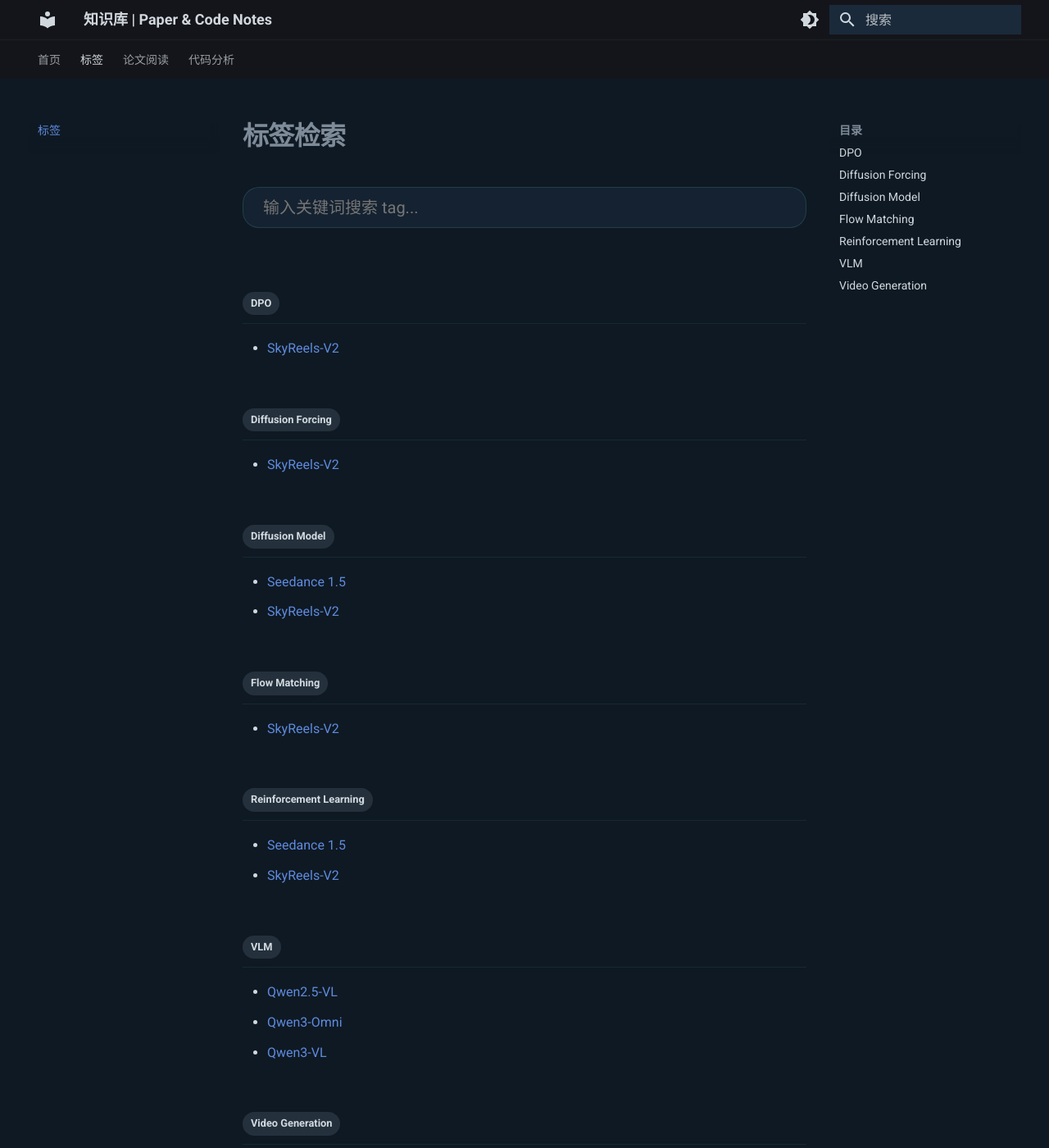
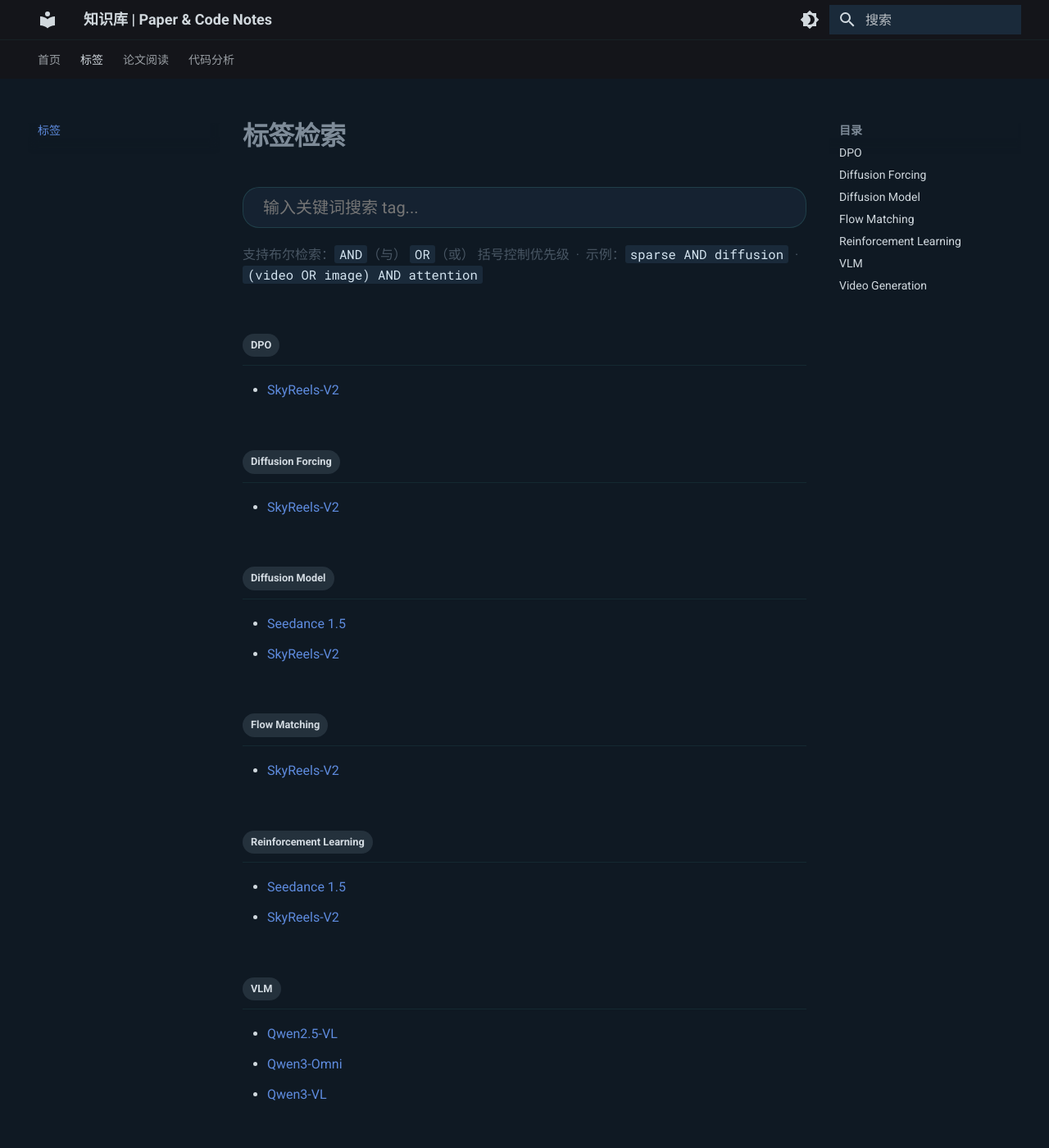
Before and after one commit to YouHuang67/paper-code-notes, an MkDocs documentation site: the page built from docs/tags.md, in a window 1280 px wide and 1400 px high. Shown: the whole window at 82% size. Built offline with MkDocs 1.6.1 and Material for MkDocs 9.7.7, drawn with Linux system fonts in a browser that asks for light colours; some of the changed lines change nothing that is shown.

Commit message:
update: boolean tag search (AND/OR/parens) + default arxiv sort

```diff
--- a/docs/javascripts/tag_search.js
+++ b/docs/javascripts/tag_search.js
@@ -4,9 +4,18 @@
   var sortControls = document.getElementById("tag-sort-controls");
   if (!input || !results) return;
 
+  // Inject search hint below input
+  var hint = document.createElement("div");
+  hint.className = "tag-search-hint";
+  hint.innerHTML =
+    "支持布尔检索：<code>AND</code>（与）&nbsp;<code>OR</code>（或）&nbsp;括号控制优先级" +
+    " &nbsp;·&nbsp; 示例：<code>sparse AND diffusion</code> &nbsp;·&nbsp;" +
+    " <code>(video OR image) AND attention</code>";
+  input.parentNode.insertBefore(hint, input.nextSibling);
+
   var docs = [];
   var lastResults = [];
-  var currentSort = "relevance";
+  var currentSort = "arxiv";
 
   var scripts = document.getElementsByTagName("script");
   var siteBase = "";
@@ -29,55 +38,157 @@
       results.innerHTML = '<p class="tag-search-error">索引加载失败</p>';
     });
 
+  // Sync button active state with currentSort default
   var buttons = sortControls ? sortControls.querySelectorAll(".sort-btn") : [];
   for (var i = 0; i < buttons.length; i++) {
-    buttons[i].addEventListener("click", function () {
-      for (var j = 0; j < buttons.length; j++) buttons[j].classList.remove("active");
-      this.classList.add("active");
-      currentSort = this.getAttribute("data-sort");
-      renderResults(lastResults);
-    });
+    (function (btn) {
+      btn.classList.toggle("active", btn.getAttribute("data-sort") === currentSort);
+      btn.addEventListener("click", function () {
+        for (var j = 0; j < buttons.length; j++) buttons[j].classList.remove("active");
+        this.classList.add("active");
+        currentSort = this.getAttribute("data-sort");
+        renderResults(lastResults);
+      });
+    })(buttons[i]);
   }
 
+  // ── Boolean query parser ──────────────────────────────────────────────────
+  //
+  // Grammar:
+  //   Expr   = Or
+  //   Or     = And ( OR And )*
+  //   And    = Factor ( [AND] Factor )*   (AND keyword or implicit adjacency)
+  //   Factor = LPAREN Expr RPAREN | TERM
+  //
+  // A TERM matches a doc tag if the tag (lowercase) contains the term.
+
+  function tokenize(query) {
+    var tokens = [];
+    var i = 0;
+    while (i < query.length) {
+      if (/\s/.test(query[i])) { i++; continue; }
+      if (query[i] === "(") { tokens.push({ type: "LPAREN" }); i++; continue; }
+      if (query[i] === ")") { tokens.push({ type: "RPAREN" }); i++; continue; }
+      var j = i;
+      while (j < query.length && !/\s/.test(query[j]) && query[j] !== "(" && query[j] !== ")") j++;
+      var word = query.slice(i, j);
+      var up = word.toUpperCase();
+      if (up === "AND") tokens.push({ type: "AND" });
+      else if (up === "OR") tokens.push({ type: "OR" });
+      else tokens.push({ type: "TERM", value: word });
+      i = j;
+    }
+    return tokens;
+  }
+
+  function buildAST(tokens) {
+    var pos = 0;
+
+    function peek() { return tokens[pos]; }
+    function consume() { return tokens[pos++]; }
+
+    function parseExpr() { return parseOr(); }
+
+    function parseOr() {
+      var left = parseAnd();
+      while (peek() && peek().type === "OR") {
+        consume();
+        var right = parseAnd();
+        left = { type: "OR", left: left, right: right };
+      }
+      return left;
+    }
+
+    function parseAnd() {
+      var left = parseFactor();
+      while (peek() && peek().type !== "OR" && peek().type !== "RPAREN") {
+        if (peek().type === "AND") {
+          consume();
+        } else if (peek().type !== "TERM" && peek().type !== "LPAREN") {
+          break;
+        }
+        var right = parseFactor();
+        if (!right) break;
+        left = { type: "AND", left: left, right: right };
+      }
+      return left;
+    }
+
+    function parseFactor() {
+      var t = peek();
+      if (!t) return null;
+      if (t.type === "LPAREN") {
+        consume();
+        var expr = parseExpr();
+        if (peek() && peek().type === "RPAREN") consume();
+        return expr;
+      }
+      if (t.type === "TERM") {
+        consume();
+        return { type: "TERM", value: t.value };
+      }
+      return null;
+    }
+
+    return parseExpr();
+  }
+
+  function evalAST(node, tags) {
+    if (!node) return { match: false, matchedTags: [] };
+
+    if (node.type === "TERM") {
+      var term = node.value;
+      var matched = tags.filter(function (tag) {
+        return tag.toLowerCase().indexOf(term) !== -1;
+      });
+      return { match: matched.length > 0, matchedTags: matched };
+    }
+
+    if (node.type === "AND") {
+      var l = evalAST(node.left, tags);
+      var r = evalAST(node.right, tags);
+      if (l.match && r.match) {
+        var combined = l.matchedTags.slice();
+        r.matchedTags.forEach(function (t) { if (combined.indexOf(t) === -1) combined.push(t); });
+        return { match: true, matchedTags: combined };
+      }
+      return { match: false, matchedTags: [] };
+    }
+
+    if (node.type === "OR") {
+      var l = evalAST(node.left, tags);
+      var r = evalAST(node.right, tags);
+      var combined = l.matchedTags.slice();
+      r.matchedTags.forEach(function (t) { if (combined.indexOf(t) === -1) combined.push(t); });
+      return { match: l.match || r.match, matchedTags: combined };
+    }
+
+    return { match: false, matchedTags: [] };
+  }
+
+  // ── Search handler ────────────────────────────────────────────────────────
+
   input.addEventListener("input", function () {
-    var query = input.value.trim().toLowerCase();
-    if (!query) {
+    var raw = input.value.trim();
+    if (!raw) {
       results.innerHTML = "";
       if (sortControls) sortControls.style.display = "none";
       lastResults = [];
       return;
     }
 
-    var exact = [];
-    var fuzzy = [];
+    var tokens = tokenize(raw.toLowerCase());
+    var ast = buildAST(tokens);
 
+    var matched = [];
     docs.forEach(function (doc) {
-      var matchedTags = [];
-      var isExact = false;
-
-      doc.tags.forEach(function (tag) {
-        var tagLower = tag.toLowerCase();
-        if (tagLower === query) {
-          matchedTags.push(tag);
-          isExact = true;
-        } else if (tagLower.indexOf(query) !== -1) {
-          matchedTags.push(tag);
-        }
-      });
-
-      if (matchedTags.length > 0) {
-        var item = { doc: doc, matchedTags: matchedTags, isExact: isExact };
-        if (isExact) {
-          exact.push(item);
-        } else {
-          fuzzy.push(item);
-        }
-      }
+      var ev = evalAST(ast, doc.tags);
+      if (ev.match) matched.push({ doc: doc, matchedTags: ev.matchedTags });
     });
 
-    lastResults = exact.concat(fuzzy);
+    lastResults = matched;
 
-    if (lastResults.length === 0) {
+    if (matched.length === 0) {
       results.innerHTML = '<p class="tag-search-empty">未找到匹配的文档</p>';
       if (sortControls) sortControls.style.display = "none";
       return;
@@ -86,6 +197,8 @@
     if (sortControls) sortControls.style.display = "flex";
     renderResults(lastResults);
   });
+
+  // ── Render ────────────────────────────────────────────────────────────────
 
   function renderResults(all) {
     if (all.length === 0) return;
@@ -103,32 +216,41 @@
         var db = b.doc.date_arxiv || "";
         return da > db ? -1 : da < db ? 1 : 0;
       });
+    } else {
+      // relevance: more matched tags first, then arxiv date desc
+      sorted.sort(function (a, b) {
+        var diff = b.matchedTags.length - a.matchedTags.length;
+        if (diff !== 0) return diff;
+        var da = a.doc.date_arxiv || "";
+        var db = b.doc.date_arxiv || "";
+        return da > db ? -1 : da < db ? 1 : 0;
+      });
     }
 
     var linkBase = siteBase + "/";
-    var html = '<p class="tag-search-count">' + sorted.length + ' 个符合条件的结果</p>';
+    var html = '<p class="tag-search-count">' + sorted.length + " 个符合条件的结果</p>";
     sorted.forEach(function (item) {
       var doc = item.doc;
       var tagsHtml = doc.tags.map(function (t) {
         var cls = item.matchedTags.indexOf(t) !== -1 ? "tag-chip tag-chip-match" : "tag-chip";
-        return '<span class="' + cls + '">' + t + '</span>';
+        return '<span class="' + cls + '">' + t + "</span>";
       }).join(" ");
 
       var dateHtml = "";
       if (doc.date_added || doc.date_arxiv) {
         dateHtml = '<div class="tag-search-dates">';
-        if (doc.date_added) dateHtml += '<span>添加: ' + doc.date_added + '</span>';
-        if (doc.date_arxiv) dateHtml += '<span>arXiv: ' + doc.date_arxiv + '</span>';
-        dateHtml += '</div>';
+        if (doc.date_added) dateHtml += "<span>添加: " + doc.date_added + "</span>";
+        if (doc.date_arxiv) dateHtml += "<span>arXiv: " + doc.date_arxiv + "</span>";
+        dateHtml += "</div>";
       }
 
       html += '<div class="tag-search-card">'
-        + '<a class="tag-search-title" href="' + linkBase + doc.path.replace(/\.md$/, "/") + '">' + doc.title + '</a>'
-        + '<span class="tag-search-type">' + doc.type + '</span>'
-        + '<div class="tag-search-tags">' + tagsHtml + '</div>'
+        + '<a class="tag-search-title" href="' + linkBase + doc.path.replace(/\.md$/, "/") + '">' + doc.title + "</a>"
+        + '<span class="tag-search-type">' + doc.type + "</span>"
+        + '<div class="tag-search-tags">' + tagsHtml + "</div>"
         + dateHtml
-        + '<p class="tag-search-summary">' + doc.summary + '</p>'
-        + '</div>';
+        + '<p class="tag-search-summary">' + doc.summary + "</p>"
+        + "</div>";
     });
 
     results.innerHTML = html;
--- a/docs/stylesheets/tag_search.css
+++ b/docs/stylesheets/tag_search.css
@@ -89,3 +89,18 @@
   display: flex;
   gap: 1rem;
 }
+
+.tag-search-hint {
+  font-size: 0.8rem;
+  color: var(--md-default-fg-color--lighter);
+  margin-bottom: 0.75rem;
+  line-height: 1.6;
+}
+
+.tag-search-hint code {
+  font-size: 0.78rem;
+  padding: 0.05rem 0.3rem;
+  border-radius: 3px;
+  background: var(--md-default-fg-color--lightest);
+  color: var(--md-default-fg-color--light);
+}
--- a/docs/tags.md
+++ b/docs/tags.md
@@ -4,9 +4,9 @@
 <input type="text" id="tag-search-input" placeholder="输入关键词搜索 tag...">
 <div id="tag-sort-controls" style="display:none">
   <span>排序：</span>
-  <button class="sort-btn active" data-sort="relevance">相关度</button>
+  <button class="sort-btn" data-sort="relevance">相关度</button>
   <button class="sort-btn" data-sort="added">添加日期</button>
-  <button class="sort-btn" data-sort="arxiv">arXiv 日期</button>
+  <button class="sort-btn active" data-sort="arxiv">arXiv 日期</button>
 </div>
 <div id="tag-search-results"></div>
 </div>
--- a/mkdocs.yml
+++ b/mkdocs.yml
@@ -53,7 +53,7 @@
 
 extra_javascript:
   - javascripts/mathjax.js
-  - javascripts/tag_search.js?v=4
+  - javascripts/tag_search.js?v=5
   - javascripts/home.js?v=4
   - javascripts/paper_index.js?v=3
   - https://polyfill.io/v3/polyfill.min.js?features=es6
@@ -61,7 +61,7 @@
 
 extra_css:
   - stylesheets/extra.css?v=8
-  - stylesheets/tag_search.css?v=3
+  - stylesheets/tag_search.css?v=4
 
 nav:
   - 首页: index.md
```
